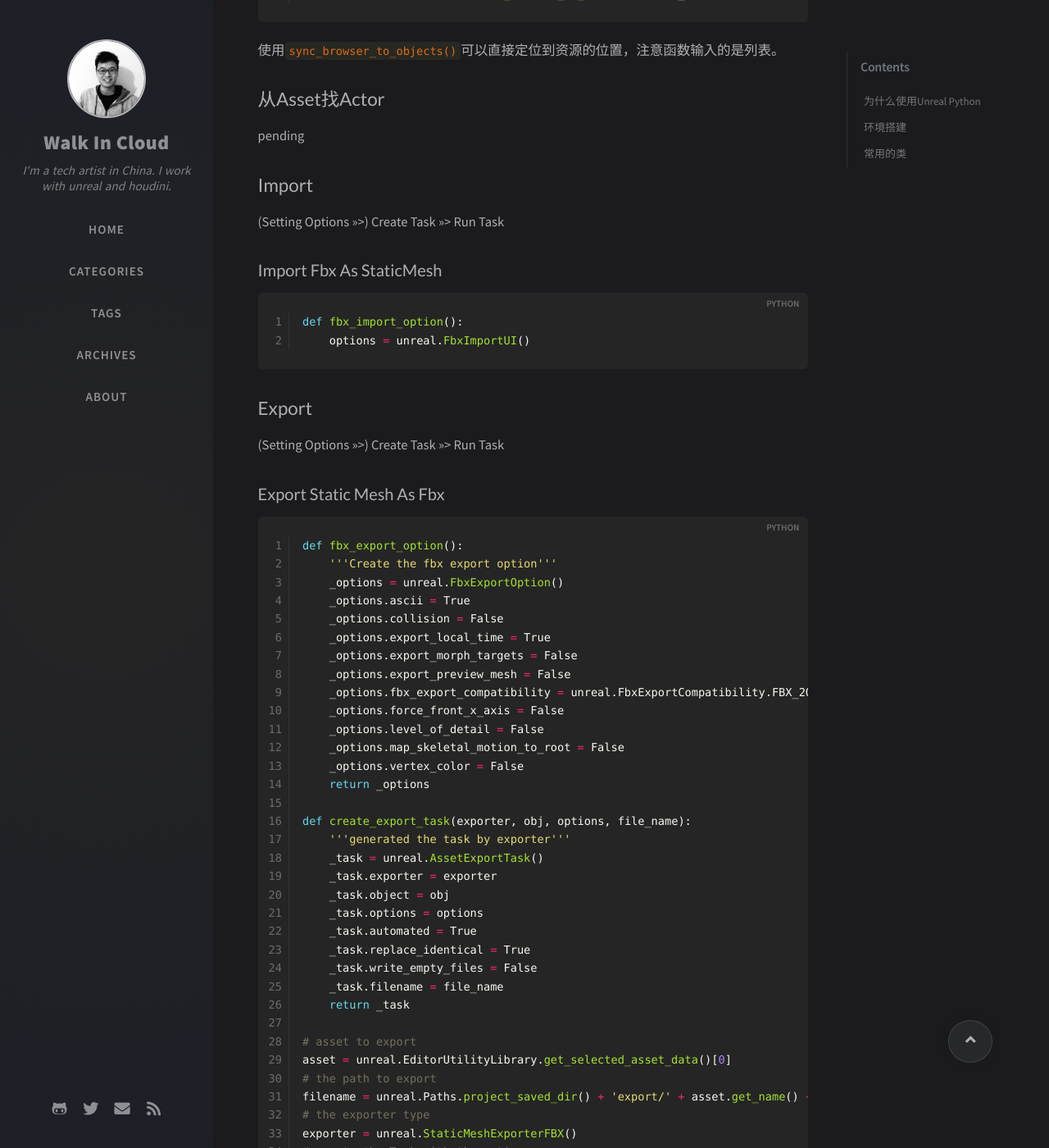
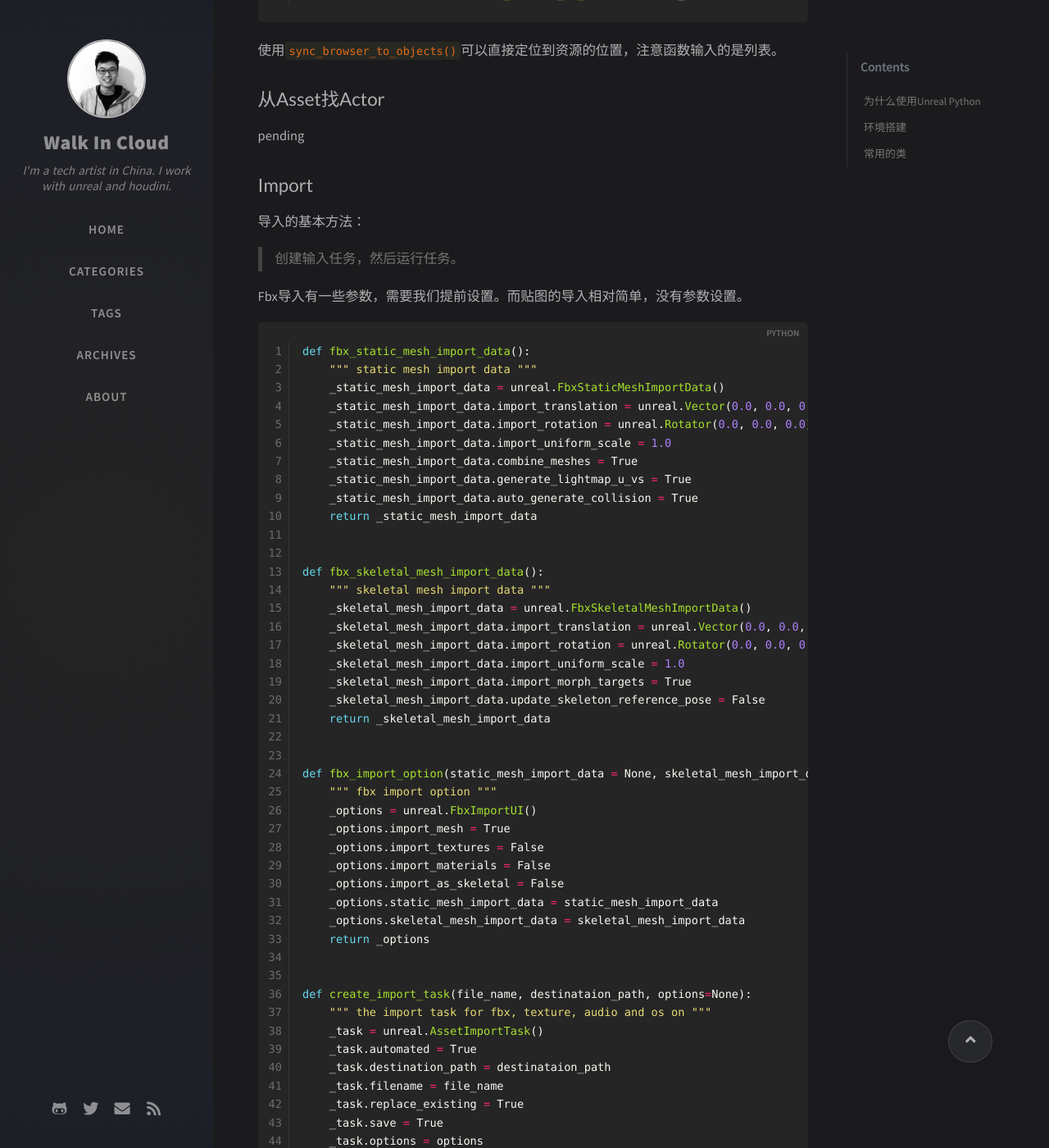
Before and after one commit to Liuzkai/Liuzkai.github.io, a Jekyll site: the page built from _posts/2021-01-21-how_to_use_unreal_python.md, in a window 1280 px wide and 1400 px high, scrolled down 5340 px. Shown: the whole window at 82% size. Built offline with Jekyll 4.4.1, drawn with Linux system fonts in a browser that asks for light colours; nearby versions of some CDN libraries; comment, search, counter and statistics services are not loaded; some of the changed text lies outside the part shown.

Commit message:
import example

````diff
--- a/_posts/2021-01-21-how_to_use_unreal_python.md
+++ b/_posts/2021-01-21-how_to_use_unreal_python.md
@@ -199,20 +199,90 @@ pending
 
 ## Import
 
-(Setting Options >>>) Create Task >>> Run Task
+导入的基本方法：
 
-### Import Fbx As StaticMesh
+> 创建输入任务，然后运行任务。
+
+Fbx导入有一些参数，需要我们提前设置。而贴图的导入相对简单，没有参数设置。
 
 ```python
-def fbx_import_option():
-    options = unreal.FbxImportUI()
+def fbx_static_mesh_import_data():
+    """ static mesh import data """
+    _static_mesh_import_data = unreal.FbxStaticMeshImportData()
+    _static_mesh_import_data.import_translation = unreal.Vector(0.0, 0.0, 0.0)
+    _static_mesh_import_data.import_rotation = unreal.Rotator(0.0, 0.0, 0.0)
+    _static_mesh_import_data.import_uniform_scale = 1.0
+    _static_mesh_import_data.combine_meshes = True
+    _static_mesh_import_data.generate_lightmap_u_vs = True
+    _static_mesh_import_data.auto_generate_collision = True
+    return _static_mesh_import_data
+
+
+def fbx_skeletal_mesh_import_data():
+    """ skeletal mesh import data """
+    _skeletal_mesh_import_data = unreal.FbxSkeletalMeshImportData()
+    _skeletal_mesh_import_data.import_translation = unreal.Vector(0.0, 0.0, 0.0)
+    _skeletal_mesh_import_data.import_rotation = unreal.Rotator(0.0, 0.0, 0.0)
+    _skeletal_mesh_import_data.import_uniform_scale = 1.0
+    _skeletal_mesh_import_data.import_morph_targets = True
+    _skeletal_mesh_import_data.update_skeleton_reference_pose = False
+    return _skeletal_mesh_import_data
+
+
+def fbx_import_option(static_mesh_import_data = None, skeletal_mesh_import_data = None):
+    """ fbx import option """
+    _options = unreal.FbxImportUI()
+    _options.import_mesh = True
+    _options.import_textures = False
+    _options.import_materials = False
+    _options.import_as_skeletal = False
+    _options.static_mesh_import_data = static_mesh_import_data
+    _options.skeletal_mesh_import_data = skeletal_mesh_import_data
+    return _options
+
+
+def create_import_task(file_name, destinataion_path, options=None):
+    """ the import task for fbx, texture, audio and os on """
+    _task = unreal.AssetImportTask()
+    _task.automated = True
+    _task.destination_path = destinataion_path
+    _task.filename = file_name
+    _task.replace_existing = True
+    _task.save = True
+    _task.options = options
+    return _task
+
+
+# target asset
+static_mesh_fbx   = 'C:/sm_box.fbx'
+skeletal_mesh_fbx = 'C:/sk_character.fbx'
+2d_texture        = 'C:/t_checker.tga'
+
+# set the input option for fbx ( texture does not have option )
+import_static_mesh_option = fbx_import_option(static_mesh_import_data=fbx_static_mesh_import_data())
+import_skeletal_mesh_option = fbx_import_option(skeletal_mesh_import_data=fbx_skeletal_mesh_import_data())
+
+# generate task
+import_static_mesh_task = create_import_task(static_mesh_fbx, '/Game/StaticMesh/', import_static_mesh_option)
+import_skeletal_mesh_task = create_import_task(static_mesh_fbx, '/Game/SkeletalMesh/', import_skeletal_mesh_option)
+import_texture_task = create_import_task(2d_texture, '/Game/Texture/')
+
+total_task = [import_static_mesh_task, import_skeletal_mesh_task, import_texture_task]
+
+# run the task
+unreal.AssetToolsHelpers.get_asset_tools().import_asset_tasks(total_task)
+
 ```
 
 
 
 ## Export
 
-(Setting Options >>>) Create Task >>> Run Task
+导出的基本方法：
+
+> 创建输出任务，然后运行任务。
+
+而输出不同类型的资源，需要创建不同的Exporter和设置不同的Export Option（有些类型没有输出选项）。将Exporter和Export Option传入Task，就可以创建对应的输出任务。
 
 ### Export Static Mesh As Fbx
 
@@ -276,5 +346,6 @@ unreal.Exporter.run_asset_export_task(task)
 ### Export Scene
 
 ```python
-# pending
+# EditorLoadingAndSavingUtils Class
+unreal.EditorLoadingAndSavingUtils.export_scene(export_selected_actors_only=True)
 ```
````
